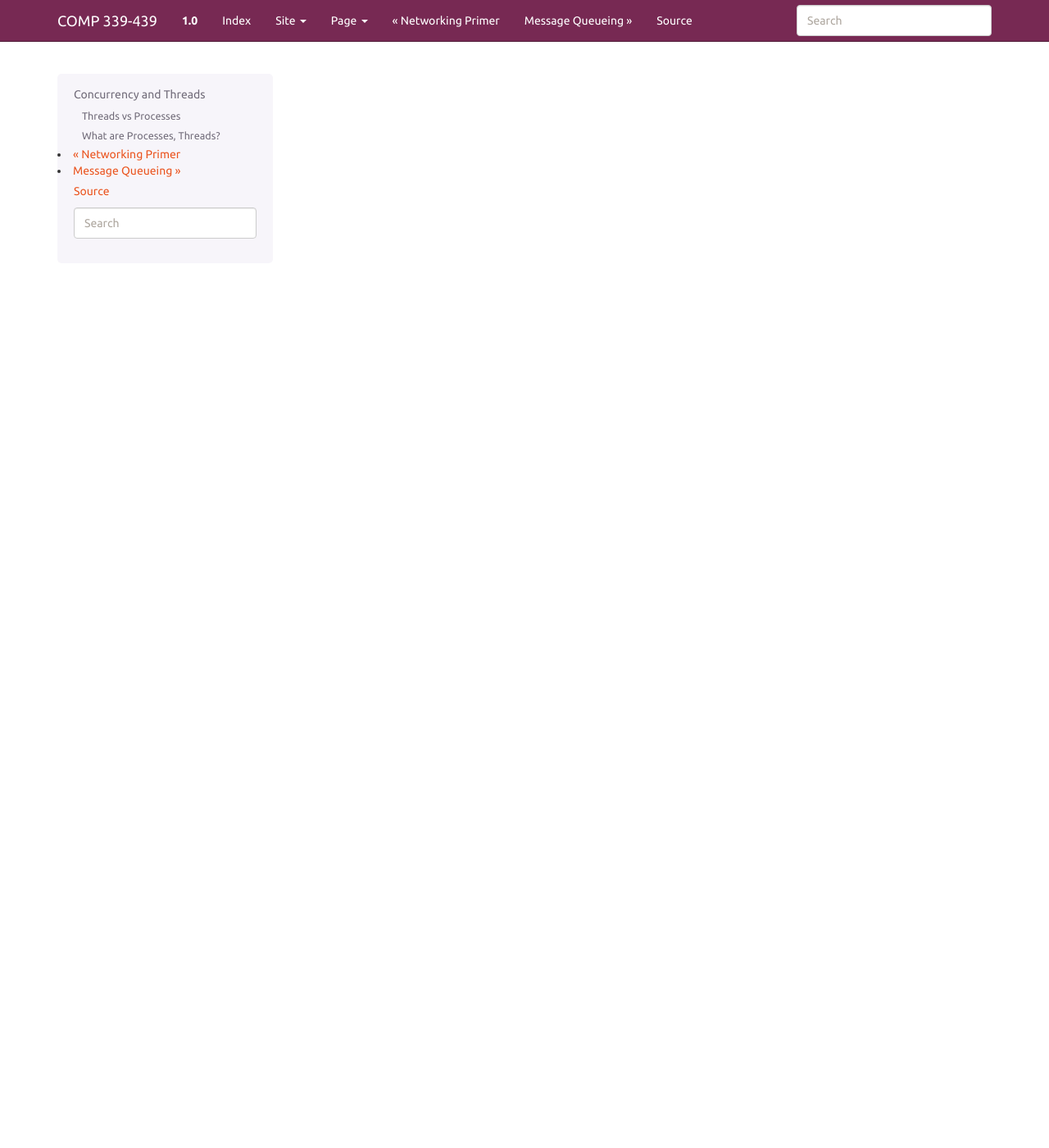
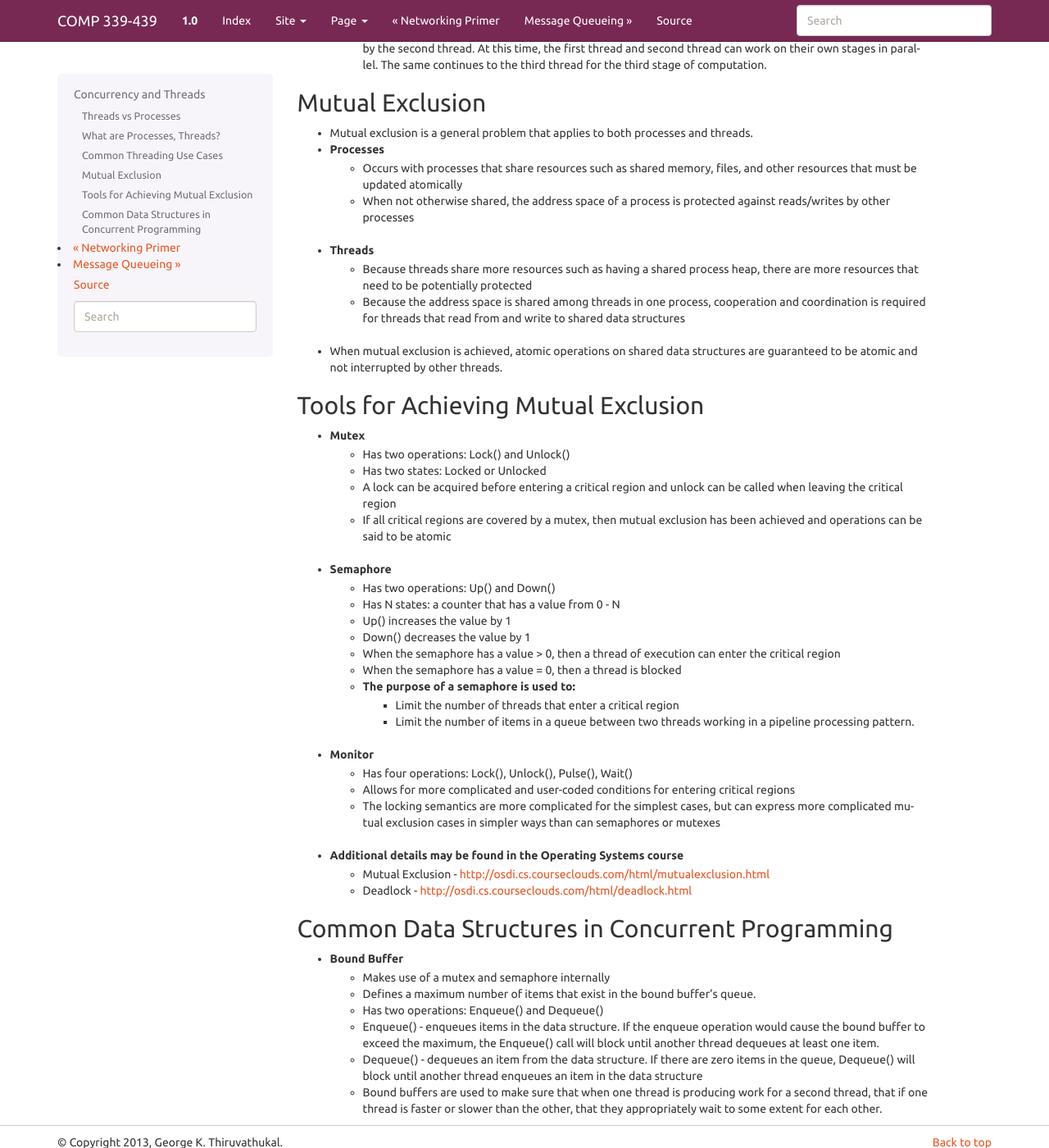
Before and after one commit to LoyolaChicagoBooks/distributedsystems, a Sphinx documentation site: the page built from source/concurrency.rst, in a window 1280 px wide and 1400 px high, scrolled down 1164 px. Shown: the whole window at 82% size. Built offline with Sphinx 7.4.7, drawn with Linux system fonts in a browser that asks for light colours; some of the changed text lies outside the part shown.

Commit message:
more slides

```diff
--- a/source/concurrency.rst
+++ b/source/concurrency.rst
@@ -35,3 +35,73 @@ What are Processes, Threads?
 	- One parent process, the virtual address space is shared across processes
 	- Each thread runs sequentially
 	- In a given process with N threads, 0-i threads may be blocked, and 0-k threads are runnable or running.
+
+
+Common Threading Use Cases
+--------------------------
+
+- Client / Server - ex: file servers:
+	- One thread listens on a network socket for clients
+	- When a client connects, a new thread is spawned to handle the request. This permits several clients to connect to the file server at one time because each request is handled by a separate thread of execution.
+	- To send the file data, two threads can be used the first can read from the file on disk and the second can write the read buffers to the socket.
+- Parallel computation:
+	- An algorithm is designed to solve some small part or subproblem of a larger problem
+	- To the extent that the subproblems are not inter-dependent, they can be executed in parallel
+	- Multiple threads can work against a common task queue.
+- Pipeline processing:
+	- An algorithm must be executed in several stages that depend upon each other.
+	- For example if there are three stages, then three threads can be launched for each of the stages. As the first thread completes some part of the total work, it can pass it to a queue for the second stage to be processed by the second thread. At this time, the first thread and second thread can work on their own stages in parallel. The same continues to the third thread for the third stage of computation.
+
+
+Mutual Exclusion
+----------------
+
+- Mutual exclusion is a general problem that applies to both processes and threads.
+
+- Processes
+	- Occurs with processes that share resources such as shared memory, files, and other resources that must be updated atomically
+	- When not otherwise shared, the address space of a process is protected against reads/writes by other processes
+- Threads
+	- Because threads share more resources such as having a shared process heap, there are more resources that need to be potentially protected
+	- Because the address space is shared among threads in one process, cooperation and coordination is required for threads that read from and write to shared data structures
+
+- When mutual exclusion is achieved, atomic operations on shared data structures are guaranteed to be atomic and not interrupted by other threads.
+
+
+Tools for Achieving Mutual Exclusion
+------------------------------------
+
+- Mutex
+	- Has two operations: Lock() and Unlock()
+	- Has two states: Locked or Unlocked
+	- A lock can be acquired before entering a critical region and unlock can be called when leaving the critical region
+	- If all critical regions are covered by a mutex, then mutual exclusion has been achieved and operations can be said to be atomic
+- Semaphore
+	- Has two operations: Up() and Down()
+	- Has N states: a counter that has a value from 0 - N
+	- Up() increases the value by 1
+	- Down() decreases the value by 1
+	- When the semaphore has a value > 0, then a thread of execution can enter the critical region
+	- When the semaphore has a value = 0, then a thread is blocked
+	- The purpose of a semaphore is used to:
+		- Limit the number of threads that enter a critical region
+		- Limit the number of items in a queue between two threads working in a pipeline processing pattern.
+- Monitor
+	- Has four operations: Lock(), Unlock(), Pulse(), Wait()
+	- Allows for more complicated and user-coded conditions for entering critical regions
+	- The locking semantics are more complicated for the simplest cases, but can express more complicated mutual exclusion cases in simpler ways than can semaphores or mutexes
+
+- Additional details may be found in the Operating Systems course
+	- Mutual Exclusion - http://osdi.cs.courseclouds.com/html/mutualexclusion.html
+	- Deadlock - http://osdi.cs.courseclouds.com/html/deadlock.html
+
+Common Data Structures in Concurrent Programming
+------------------------------------------------
+
+- Bound Buffer
+	- Makes use of a mutex and semaphore internally
+	- Defines a maximum number of items that exist in the bound buffer's queue.
+	- Has two operations: Enqueue() and Dequeue()
+	- Enqueue() - enqueues items in the data structure. If the enqueue operation would cause the bound buffer to exceed the maximum, the Enqueue() call will block until another thread dequeues at least one item.
+	- Dequeue() - dequeues an item from the data structure. If there are zero items in the queue, Dequeue() will block until another thread enqueues an item in the data structure
+	- Bound buffers are used to make sure that when one thread is producing work for a second thread, that if one thread is faster or slower than the other, that they appropriately wait to some extent for each other.
```
